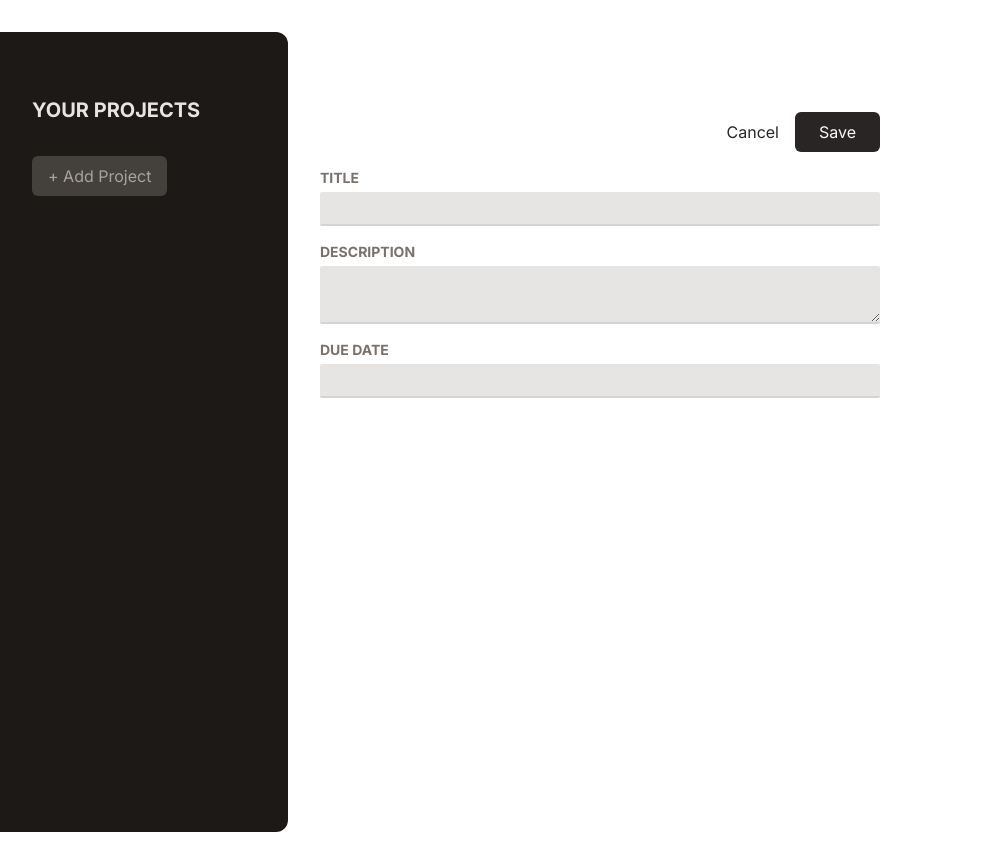
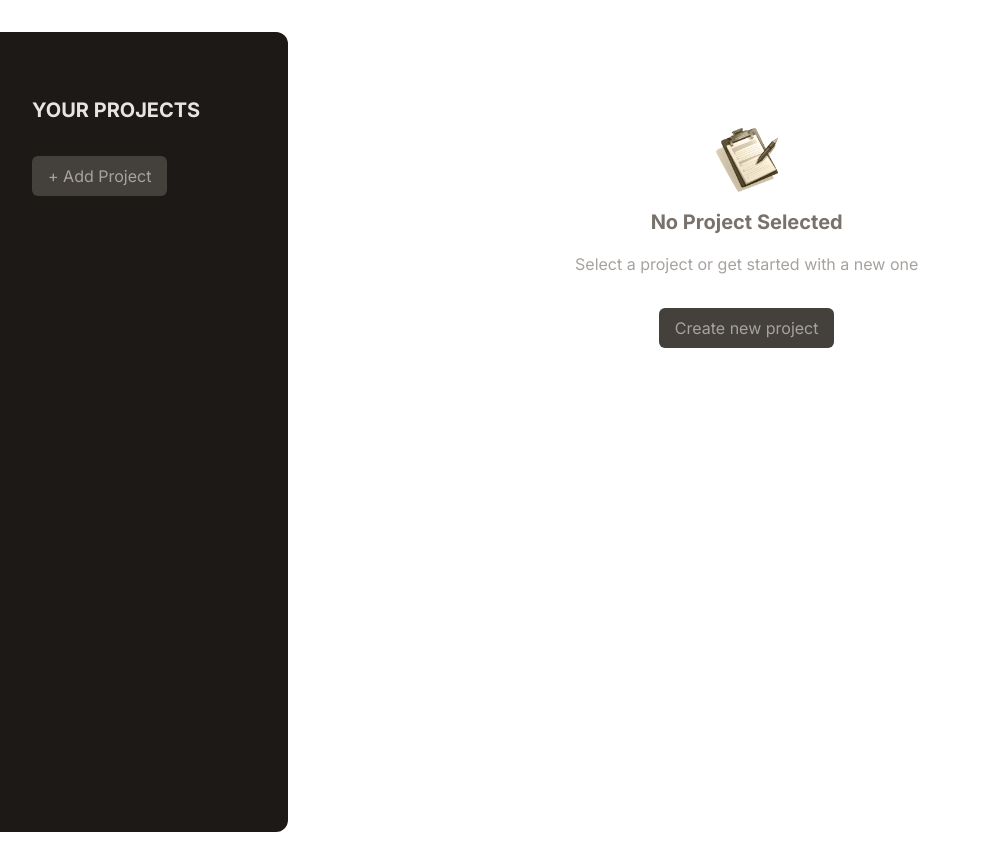
Before and after one commit to Hmalhotra004/project-manager, a Next.js app: page / in a window 1280 px wide. Shown: the whole page, without its empty margins (0-981 px from the left). Built offline with nearby package versions, Linux system fonts and the light colour scheme.

Commit message:
noprojectselected

```diff
--- a/src/app/page.tsx
+++ b/src/app/page.tsx
@@ -1,11 +1,12 @@
-import NewProject from "@/components/NewProject";
+import NoProjectSelected from "@/components/NoProjectSelected";
 import ProjectsSidebar from "@/components/ProjectsSidebar";
 
 const Home = () => {
   return (
     <main className="h-screen my-8 flex gap-8">
       <ProjectsSidebar />
-      <NewProject />
+      <NoProjectSelected />
+      {/* <NewProject /> */}
     </main>
   );
 };
--- /dev/null
+++ b/src/components/Button.tsx
@@ -0,0 +1,17 @@
+type Props = {
+  children: string;
+};
+
+const Button = ({ children, ...props }: Props) => {
+  return (
+    <button
+      className={`px-4 py-2 text-xs rounded-md bg-stone-700 text-stone-400 md:text-base
+                    hover:bg-stone-600 hover:text-stone-100 transition-colors`}
+      {...props}
+    >
+      {children}
+    </button>
+  );
+};
+
+export default Button;
--- /dev/null
+++ b/src/components/NoProjectSelected.tsx
@@ -0,0 +1,21 @@
+"use client";
+import { motion } from "framer-motion";
+import Button from "./Button";
+const NoProjectSelected = () => {
+  return (
+    <div className="mt-24 text-center w-2/3">
+      <motion.img
+        src="/project.png"
+        alt="An empty task List"
+        className="w-16 h-16 object-contain mx-auto"
+      />
+      <h2 className="text-xl font-bold text-stone-500 my-4">No Project Selected</h2>
+      <p className="text-stone-400 mb-4">Select a project or get started with a new one</p>
+      <p className="mt-8">
+        <Button>Create new project</Button>
+      </p>
+    </div>
+  );
+};
+
+export default NoProjectSelected;
--- a/src/components/ProjectsSidebar.tsx
+++ b/src/components/ProjectsSidebar.tsx
@@ -1,14 +1,11 @@
+import Button from "./Button";
+
 const ProjectsSidebar = () => {
   return (
     <aside className="w-1/3 px-8 py-16 bg-stone-900 text-stone-50 md:w-72 rounded-r-xl">
       <h2 className="mb-8 font-bold uppercase md:text-xl text-stone-200">Your Projects</h2>
       <div>
-        <button
-          className={`px-4 py-2 text-xs rounded-md bg-stone-700 text-stone-400 md:text-base
-                    hover:bg-stone-600 hover:text-stone-100 transition-colors`}
-        >
-          + Add Project
-        </button>
+        <Button>+ Add Project</Button>
       </div>
     </aside>
   );
```
Also changed, not shown: public/project.png (added).
